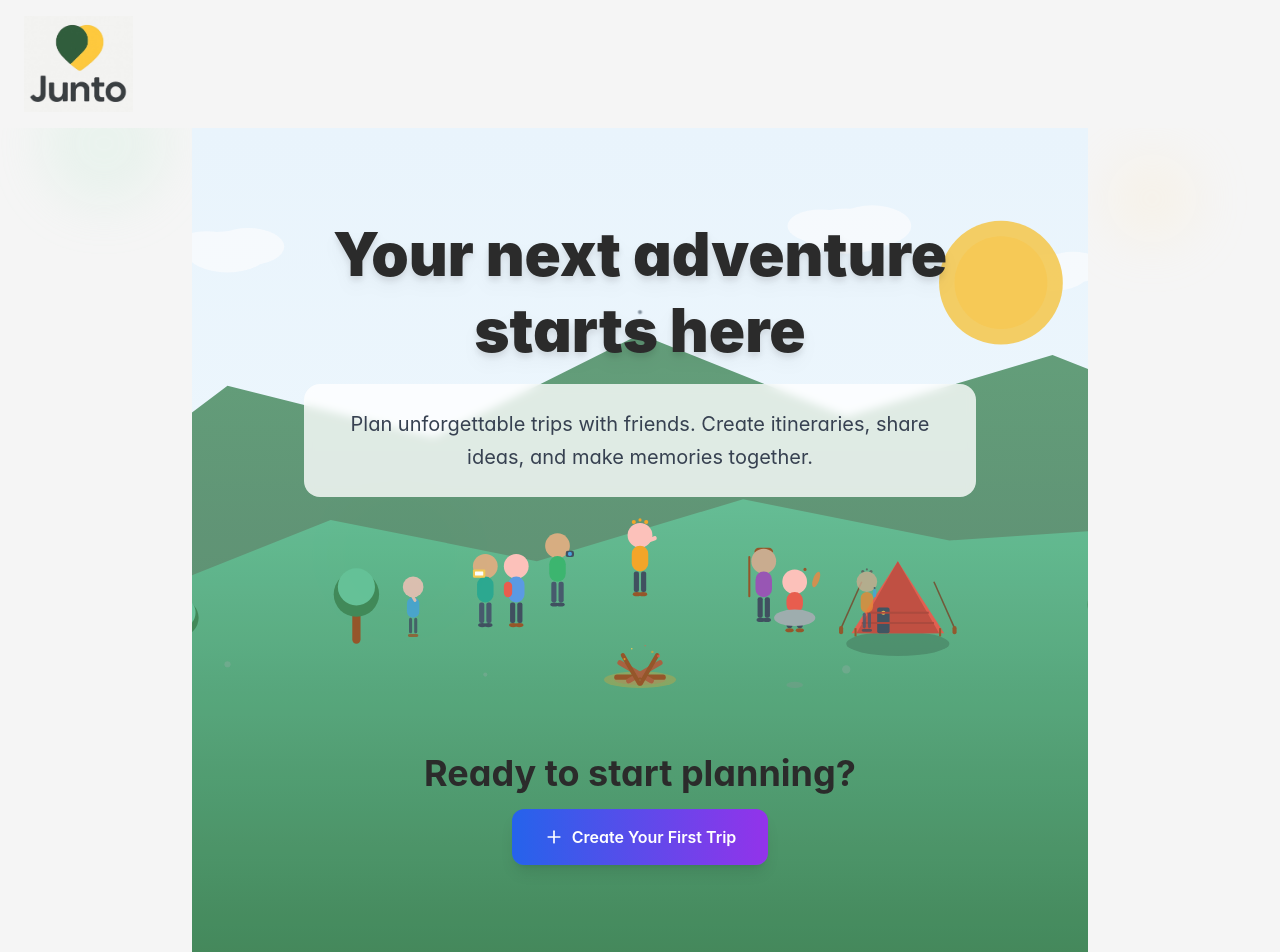
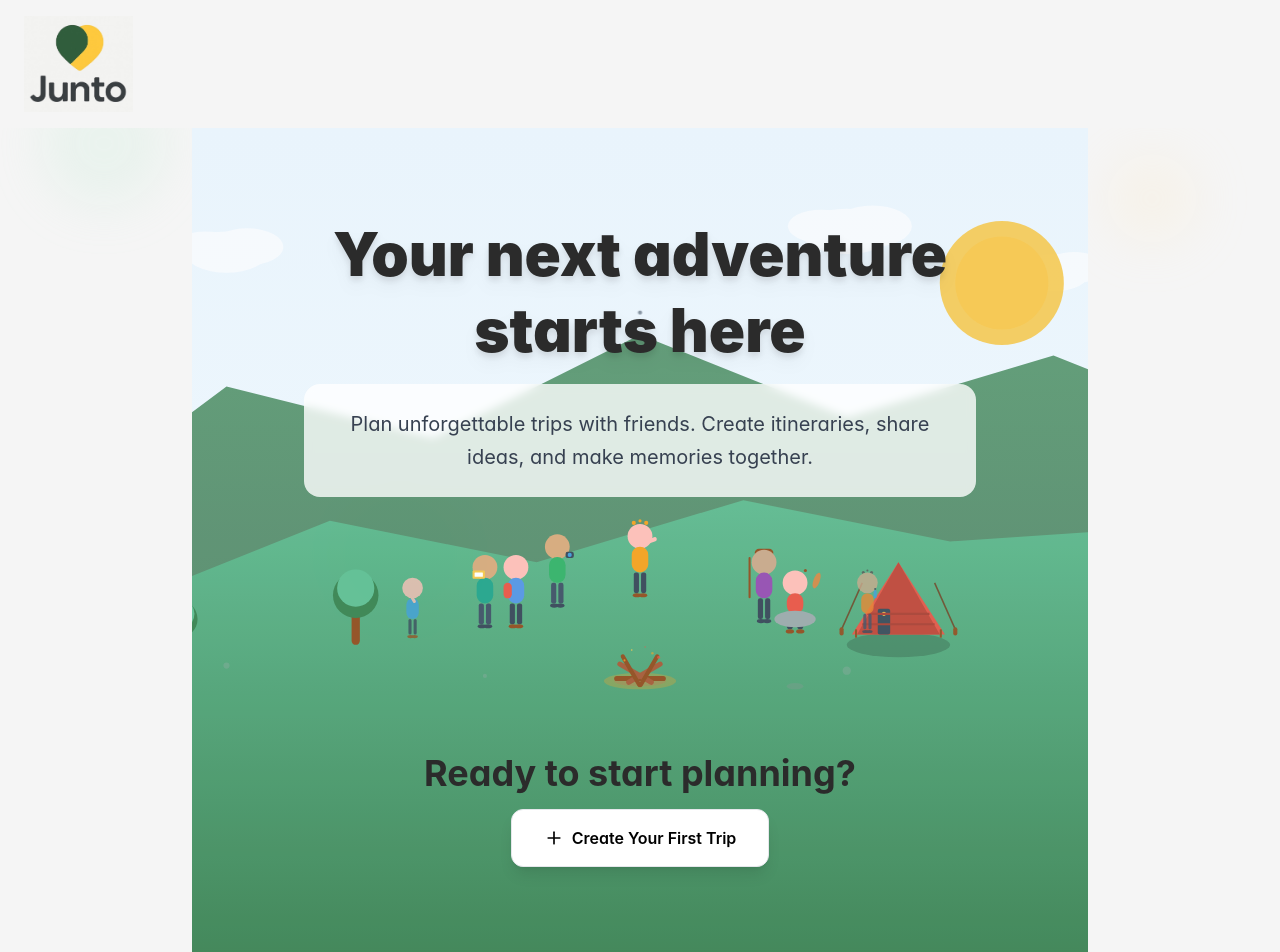
Before and after one commit to MimiLeinbach/Bolt-Hackathon, a React (Vite) app: page / in a window 1280 px wide. Shown: the top 952 px of the page. Built offline with nearby package versions, Linux system fonts and the light colour scheme.

Commit message:
Change Create Trip button to white background with black text

```diff
--- a/src/pages/HomePage.tsx
+++ b/src/pages/HomePage.tsx
@@ -107,7 +107,7 @@ export default function HomePage() {
             </h2>
             <Link
               to="/create-trip"
-              className="inline-flex items-center px-8 py-4 bg-gradient-to-r from-blue-600 to-purple-600 text-white font-semibold rounded-xl hover:from-blue-700 hover:to-purple-700 transition-all duration-200 shadow-lg hover:shadow-xl transform hover:-translate-y-1"
+              className="inline-flex items-center px-8 py-4 bg-white text-black font-semibold rounded-xl hover:bg-gray-100 transition-all duration-200 shadow-lg hover:shadow-xl transform hover:-translate-y-1 border border-gray-200"
             >
               <Plus className="w-5 h-5 mr-2" />
               Create Your First Trip
```
